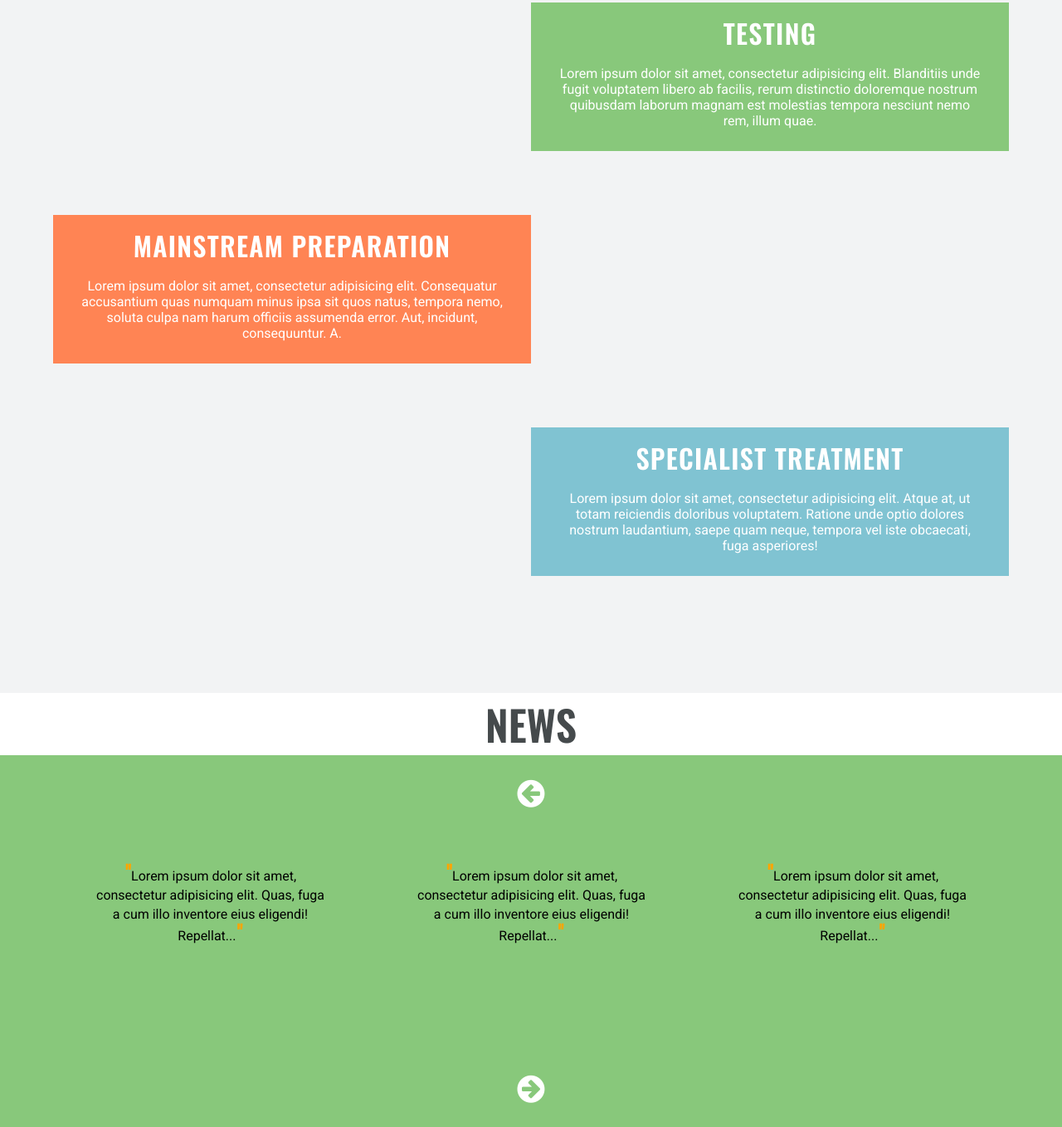
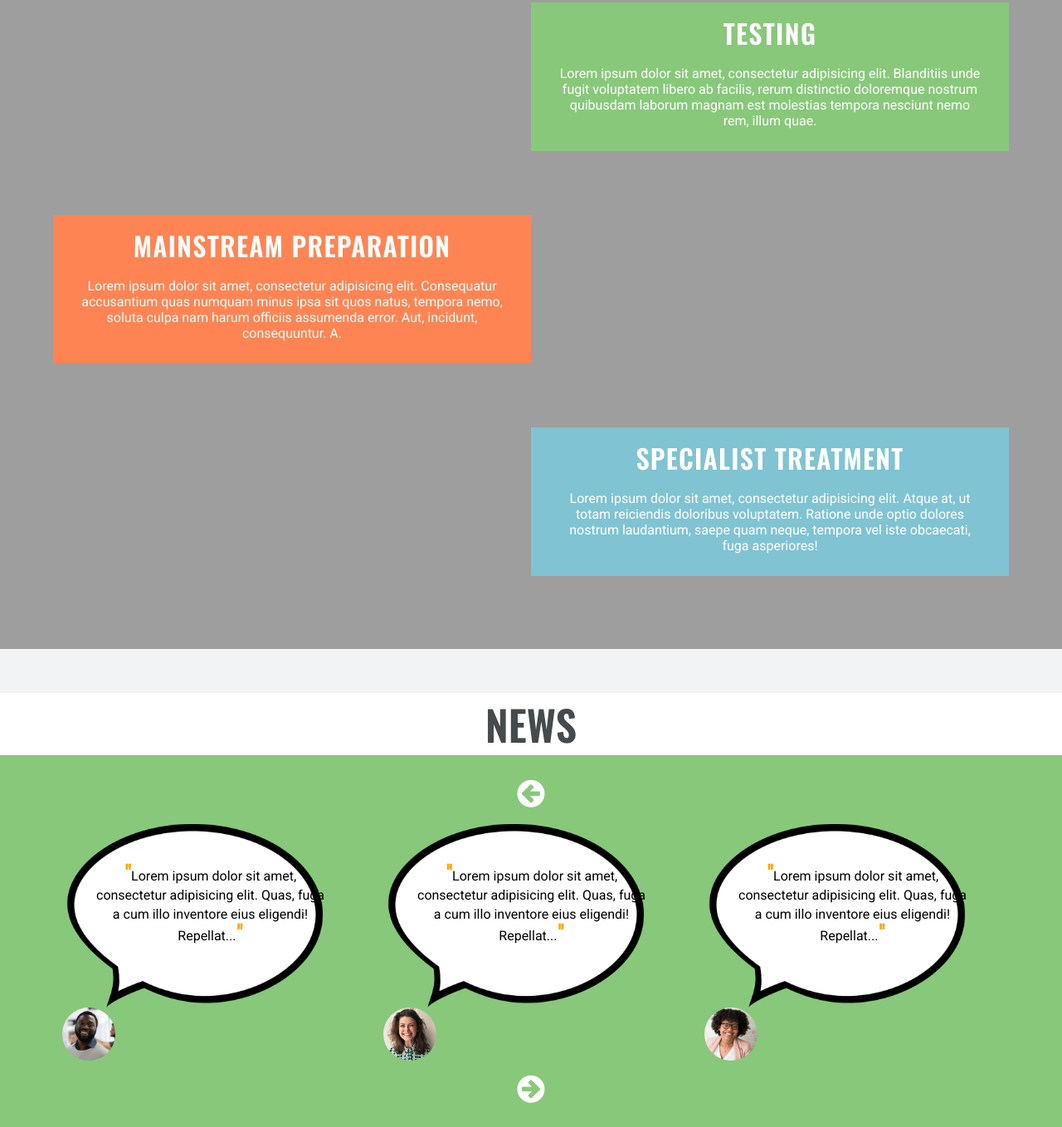
Before and after one commit to Digistration/school_demo, a website: page index.html in a window 1280 px wide. Shown: the part 2949-4307 px from the top of the page at 83% size. Drawn offline with nearby package versions, Linux system fonts and the light colour scheme; the site is published under a folder, as on GitHub Pages, so addresses that start at the root find nothing.

Commit message:
img link change2

```diff
--- a/scss/news.scss
+++ b/scss/news.scss
@@ -42,7 +42,7 @@ $color-gray: #f2f3f4;
           height: 17.5vw;
           margin: 0;
           padding: 0;
-          background-image: url("/img/bubble.png");
+          background-image: url("../img/bubble.png");
           background-repeat: no-repeat;
           background-size: contain;
           overflow-wrap: break-word;
@@ -67,13 +67,13 @@ $color-gray: #f2f3f4;
           color: orange;
         }
         .p1{
-          background-image: url("/img/profile_1.jpg");
+          background-image: url("../img/profile_1.jpg");
         }
         .p2{
-          background-image: url("/img/profile_2.jpg");
+          background-image: url("../img/profile_2.jpg");
         }
         .p3{
-          background-image: url("/img/profile_3.jpg");
+          background-image: url("../img/profile_3.jpg");
         }
       }
       .fa{
--- a/scss/services.scss
+++ b/scss/services.scss
@@ -37,7 +37,7 @@ $color-gray: #f2f3f4;
 
   .background{
     height: 85vw;
-    background-image: url("/img/services_background.jpg");
+    background-image: url("../img/services_background.jpg");
     background-attachment: fixed;
     background-position: center;
     background-repeat: no-repeat;
```
Also changed, not shown: css/main.css, css/news.css, css/services.css.
